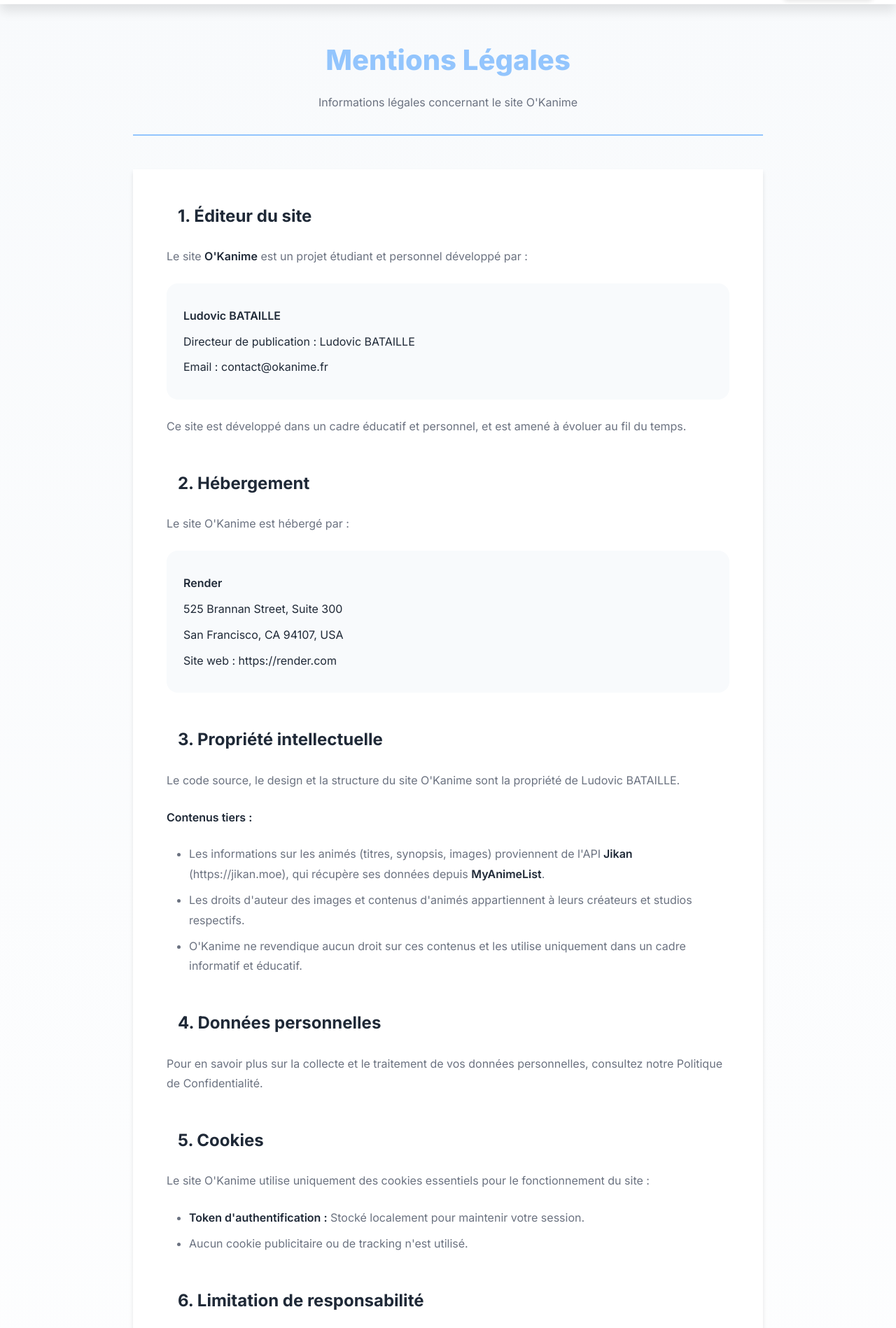
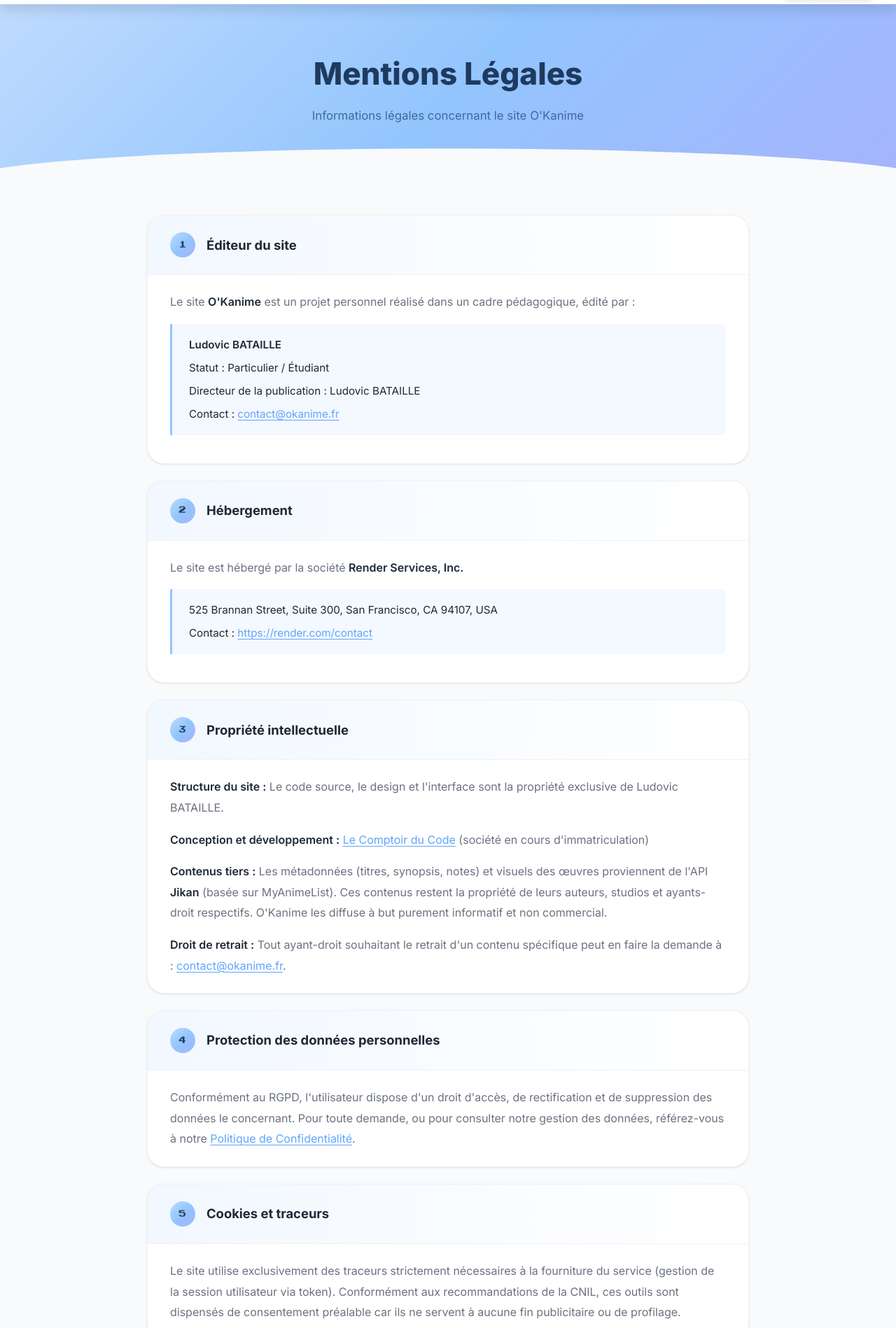
Before and after one commit to B-ludovic/okanime, a Next.js app in the folder frontend/: page /mentions-legales in a window 1280 px wide. Shown: the part 64-1962 px from the top of the page at 70% size. Built offline with nearby package versions, Linux system fonts and the light colour scheme.

Commit message:
feat: refonte mentions légales + revert auth localStorage

```diff
--- a/frontend/app/globals.css
+++ b/frontend/app/globals.css
@@ -4,7 +4,7 @@
 @import '../styles/Admin.css';
 
 /* Import Google Fonts */
-@import url('https://fonts.googleapis.com/css2?family=Playfair+Display:wght@700;800;900&family=Poppins:wght@400;500;600&family=Roboto:wght@500;700&family=Quicksand:wght@600;700&display=swap');
+@import url('https://fonts.googleapis.com/css2?family=Playfair+Display:wght@700;800;900&family=Poppins:wght@400;500;600&family=Roboto:wght@500;700&family=Quicksand:wght@600;700&family=Press+Start+2P&display=swap');
 
 /* RESET DE BASE */
 
--- a/frontend/app/mentions-legales/page.js
+++ b/frontend/app/mentions-legales/page.js
@@ -12,138 +12,113 @@
     <div className={styles.legalPage}>
       <Header />
 
+      <div className={styles.hero}>
+        <h1 className={styles.heroTitle}>Mentions Légales</h1>
+        <p className={styles.heroSubtitle}>Informations légales concernant le site O&apos;Kanime</p>
+      </div>
+
       <main className={styles.legalMain}>
         <div className={styles.legalContainer}>
-          <div className={styles.legalHeader}>
-            <h1 className={styles.legalTitle}>Mentions Légales</h1>
-            <p className={styles.legalSubtitle}>
-              Informations légales concernant le site O&apos;Kanime
+
+          <section className={styles.legalSection}>
+            <div className={styles.sectionHeader}>
+              <span className={styles.sectionNumber}>1</span>
+              <h2 className={styles.sectionTitle}>Éditeur du site</h2>
+            </div>
+            <div className={styles.sectionBody}>
+              <p>
+                Le site <strong>O&apos;Kanime</strong> est un projet personnel réalisé dans un cadre pédagogique, édité par :
               </p>
+              <div className={styles.infoBox}>
+                <p><strong>Ludovic BATAILLE</strong></p>
+                <p>Statut : Particulier / Étudiant</p>
+                <p>Directeur de la publication : Ludovic BATAILLE</p>
+                <p>Contact : <a href="mailto:contact@okanime.fr">contact@okanime.fr</a></p>
               </div>
+            </div>
+          </section>
 
-          <div className={styles.legalContent}>
-            {/* Éditeur du site */}
           <section className={styles.legalSection}>
-              <h2 className={styles.sectionTitle}>1. Éditeur du site</h2>
-              <div className={styles.sectionContent}>
+            <div className={styles.sectionHeader}>
+              <span className={styles.sectionNumber}>2</span>
+              <h2 className={styles.sectionTitle}>Hébergement</h2>
+            </div>
+            <div className={styles.sectionBody}>
+              <p>Le site est hébergé par la société <strong>Render Services, Inc.</strong></p>
+              <div className={styles.infoBox}>
+                <p>525 Brannan Street, Suite 300, San Francisco, CA 94107, USA</p>
+                <p>Contact : <a href="https://render.com/contact" target="_blank" rel="noopener noreferrer">https://render.com/contact</a></p>
+              </div>
+            </div>
+          </section>
+
+          <section className={styles.legalSection}>
+            <div className={styles.sectionHeader}>
+              <span className={styles.sectionNumber}>3</span>
+              <h2 className={styles.sectionTitle}>Propriété intellectuelle</h2>
+            </div>
+            <div className={styles.sectionBody}>
               <p>
-                  Le site <strong>O&apos;Kanime</strong> est un projet étudiant et personnel développé par :
+                <strong>Structure du site :</strong> Le code source, le design et l&apos;interface sont la propriété exclusive de Ludovic BATAILLE.
               </p>
-                <div className={styles.contactInfo}>
-                  <p><strong>Ludovic BATAILLE</strong></p>
-                  <p>Directeur de publication : Ludovic BATAILLE</p>
-                  <p>Email : <a href="mailto:contact@okanime.fr">contact@okanime.fr</a></p>
-                </div>
               <p>
-                  Ce site est développé dans un cadre éducatif et personnel,
-                  et est amené à évoluer au fil du temps.
+                <strong>Conception et développement :</strong>{' '}
+                <a href="https://www.lecomptoirducode.fr" target="_blank" rel="noopener noreferrer">Le Comptoir du Code</a>{' '}
+                (société en cours d&apos;immatriculation)
+              </p>
+              <p>
+                <strong>Contenus tiers :</strong> Les métadonnées (titres, synopsis, notes) et visuels des œuvres proviennent de l&apos;API{' '}
+                <strong>Jikan</strong> (basée sur MyAnimeList). Ces contenus restent la propriété de leurs auteurs, studios et ayants-droit respectifs.
+                O&apos;Kanime les diffuse à but purement informatif et non commercial.
+              </p>
+              <p>
+                <strong>Droit de retrait :</strong> Tout ayant-droit souhaitant le retrait d&apos;un contenu spécifique peut en faire la demande à :{' '}
+                <a href="mailto:contact@okanime.fr">contact@okanime.fr</a>.
               </p>
             </div>
           </section>
 
-            {/* Hébergement */}
           <section className={styles.legalSection}>
-              <h2 className={styles.sectionTitle}>2. Hébergement</h2>
-              <div className={styles.sectionContent}>
-                <p>Le site O&apos;Kanime est hébergé par :</p>
-                <div className={styles.contactInfo}>
-                  <p><strong>Render</strong></p>
-                  <p>525 Brannan Street, Suite 300</p>
-                  <p>San Francisco, CA 94107, USA</p>
-                  <p>Site web : <a href="https://render.com" target="_blank" rel="noopener noreferrer">https://render.com</a></p>
+            <div className={styles.sectionHeader}>
+              <span className={styles.sectionNumber}>4</span>
+              <h2 className={styles.sectionTitle}>Protection des données personnelles</h2>
             </div>
-              </div>
-            </section>
-
-            {/* Propriété intellectuelle */}
-            <section className={styles.legalSection}>
-              <h2 className={styles.sectionTitle}>3. Propriété intellectuelle</h2>
-              <div className={styles.sectionContent}>
+            <div className={styles.sectionBody}>
               <p>
-                  Le code source, le design et la structure du site O&apos;Kanime sont la propriété de Ludovic BATAILLE.
-                </p>
-                <p>
-                  <strong>Contenus tiers :</strong>
-                </p>
-                <ul>
-                  <li>
-                    Les informations sur les animés (titres, synopsis, images) proviennent de l&apos;API
-                    <strong> Jikan</strong> (<a href="https://jikan.moe" target="_blank" rel="noopener noreferrer">https://jikan.moe</a>),
-                    qui récupère ses données depuis <strong>MyAnimeList</strong>.
-                  </li>
-                  <li>
-                    Les droits d&apos;auteur des images et contenus d&apos;animés appartiennent à leurs créateurs et studios respectifs.
-                  </li>
-                  <li>
-                    O&apos;Kanime ne revendique aucun droit sur ces contenus et les utilise uniquement dans un cadre informatif et éducatif.
-                  </li>
-                </ul>
-              </div>
-            </section>
-
-            {/* Données personnelles */}
-            <section className={styles.legalSection}>
-              <h2 className={styles.sectionTitle}>4. Données personnelles</h2>
-              <div className={styles.sectionContent}>
-                <p>
-                  Pour en savoir plus sur la collecte et le traitement de vos données personnelles,
-                  consultez notre <a href="/politique-confidentialite">Politique de Confidentialité</a>.
+                Conformément au RGPD, l&apos;utilisateur dispose d&apos;un droit d&apos;accès, de rectification et de suppression des données le concernant.
+                Pour toute demande, ou pour consulter notre gestion des données, référez-vous à notre{' '}
+                <a href="/politique-confidentialite">Politique de Confidentialité</a>.
               </p>
             </div>
           </section>
 
-            {/* Cookies */}
           <section className={styles.legalSection}>
-              <h2 className={styles.sectionTitle}>5. Cookies</h2>
-              <div className={styles.sectionContent}>
+            <div className={styles.sectionHeader}>
+              <span className={styles.sectionNumber}>5</span>
+              <h2 className={styles.sectionTitle}>Cookies et traceurs</h2>
+            </div>
+            <div className={styles.sectionBody}>
               <p>
-                  Le site O&apos;Kanime utilise uniquement des cookies essentiels pour le fonctionnement du site :
-                </p>
-                <ul>
-                  <li><strong>Token d&apos;authentification :</strong> Stocké localement pour maintenir votre session.</li>
-                  <li>Aucun cookie publicitaire ou de tracking n&apos;est utilisé.</li>
-                </ul>
-              </div>
-            </section>
-
-            {/* Responsabilité */}
-            <section className={styles.legalSection}>
-              <h2 className={styles.sectionTitle}>6. Limitation de responsabilité</h2>
-              <div className={styles.sectionContent}>
-                <p>
-                  O&apos;Kanime est un projet étudiant et personnel fourni &quot;tel quel&quot;.
-                  L&apos;éditeur s&apos;efforce de maintenir le site accessible et fonctionnel,
-                  mais ne peut garantir :
-                </p>
-                <ul>
-                  <li>La disponibilité permanente du site</li>
-                  <li>L&apos;exactitude des informations fournies</li>
-                  <li>L&apos;absence d&apos;erreurs ou de bugs</li>
-                </ul>
-                <p>
-                  L&apos;éditeur décline toute responsabilité en cas de dommages directs ou indirects
-                  résultant de l&apos;utilisation du site.
+                Le site utilise exclusivement des traceurs strictement nécessaires à la fourniture du service (gestion de la session utilisateur via token).
+                Conformément aux recommandations de la CNIL, ces outils sont dispensés de consentement préalable car ils ne servent à aucune fin publicitaire ou de profilage.
               </p>
             </div>
           </section>
 
-            {/* Contact */}
           <section className={styles.legalSection}>
-              <h2 className={styles.sectionTitle}>7. Contact</h2>
-              <div className={styles.sectionContent}>
+            <div className={styles.sectionHeader}>
+              <span className={styles.sectionNumber}>6</span>
+              <h2 className={styles.sectionTitle}>Responsabilité</h2>
+            </div>
+            <div className={styles.sectionBody}>
               <p>
-                  Pour toute question concernant ces mentions légales, vous pouvez nous contacter :
+                L&apos;éditeur ne saurait être tenu responsable des erreurs de données transmises par les API tierces, ni d&apos;une interruption temporaire du service.
+                L&apos;utilisation des informations présentes sur le site se fait sous l&apos;entière responsabilité de l&apos;utilisateur.
               </p>
-                <div className={styles.contactInfo}>
-                  <p>Email : <a href="mailto:contact@okanime.fr">contact@okanime.fr</a></p>
-                </div>
             </div>
           </section>
 
-            <div className={styles.updateDate}>
-              Dernière mise à jour : 30 novembre 2025
-            </div>
-          </div>
+          <p className={styles.updateDate}>Dernière mise à jour : 28 mars 2026</p>
         </div>
       </main>
 
--- a/frontend/styles/modules/Legal.module.css
+++ b/frontend/styles/modules/Legal.module.css
@@ -1,11 +1,47 @@
-/* PAGES LÉGALES - Styles cohérents avec O'Kanime */
+/* PAGES LÉGALES - O'Kanime */
 
 .legalPage {
   min-height: 100vh;
   display: flex;
   flex-direction: column;
-  background: linear-gradient(to bottom, #f8fafc, #ffffff);
+  background: var(--fond-page);
 }
+
+/* ─── HERO ─────────────────────────────────── */
+
+.hero {
+  background: var(--gradient-bleu-principal);
+  padding: 4rem var(--espace-lg) 5rem;
+  text-align: center;
+  position: relative;
+  overflow: hidden;
+}
+
+.hero::after {
+  content: '';
+  position: absolute;
+  bottom: -1px;
+  left: 0;
+  right: 0;
+  height: 48px;
+  background: var(--fond-page);
+  clip-path: ellipse(55% 100% at 50% 100%);
+}
+
+.heroTitle {
+  font-size: 2.75rem;
+  font-weight: 800;
+  color: #1e3a5f;
+  margin-bottom: 0.75rem;
+}
+
+.heroSubtitle {
+  font-size: 1.05rem;
+  color: #2d5a8e;
+  opacity: 0.85;
+}
+
+/* ─── CONTENU ───────────────────────────────── */
 
 .legalMain {
   flex: 1;
@@ -13,129 +49,132 @@
 }
 
 .legalContainer {
-  max-width: 900px;
+  max-width: 860px;
   margin: 0 auto;
+  display: flex;
+  flex-direction: column;
+  gap: var(--espace-md);
 }
 
-.legalHeader {
-  text-align: center;
-  margin-bottom: var(--espace-xl);
-  padding-bottom: var(--espace-lg);
-  border-bottom: 2px solid var(--bleu-pastel);
+/* ─── SECTIONS ──────────────────────────────── */
+
+.legalSection {
+  background: white;
+  border-radius: var(--arrondi-grand);
+  box-shadow: var(--ombre-petite);
+  overflow: hidden;
+  border: 1px solid #eef2f7;
+  transition: box-shadow 0.2s ease, transform 0.2s ease;
 }
 
-.legalTitle {
-  font-size: 2.5rem;
-  font-weight: 800;
-  color: var(--bleu-pastel);
+.legalSection:hover {
+  box-shadow: var(--ombre-grande);
+  transform: translateY(-2px);
+}
+
+.sectionHeader {
+  display: flex;
+  align-items: center;
+  gap: var(--espace-sm);
+  padding: var(--espace-md) var(--espace-lg);
+  background: linear-gradient(to right, rgba(147, 197, 253, 0.12), transparent);
+  border-bottom: 1px solid #eef2f7;
+}
+
+.sectionNumber {
+  width: 2.25rem;
+  height: 2.25rem;
+  min-width: 2.25rem;
+  border-radius: 50%;
+  background: var(--gradient-bleu-principal);
+  color: #1e3a5f;
+  font-family: 'Press Start 2P', monospace;
+  font-size: 0.65rem;
+  display: flex;
+  align-items: center;
+  justify-content: center;
+  image-rendering: pixelated;
+}
+
+.sectionTitle {
+  font-size: 1.15rem;
+  font-weight: 700;
+  color: var(--texte-noir);
+  margin: 0;
+}
+
+.sectionBody {
+  padding: var(--espace-md) var(--espace-lg);
+  color: var(--texte-gris);
+  line-height: 1.85;
+}
+
+.sectionBody p {
   margin-bottom: var(--espace-sm);
 }
 
-.legalSubtitle {
-  font-size: 1rem;
-  color: var(--texte-gris);
-}
-
-.legalContent {
-  background: white;
-  padding: var(--espace-xl);
-  border-radius: var(--arrondi-large);
-  box-shadow: var(--ombre-moyenne);
-}
-
-.legalSection {
-  margin-bottom: var(--espace-xl);
-}
-
-.legalSection:last-child {
+.sectionBody p:last-child {
   margin-bottom: 0;
 }
 
-.sectionTitle {
-  font-size: 1.5rem;
-  font-weight: 700;
-  color: var(--texte-noir);
-  margin-bottom: var(--espace-md);
-  padding-left: var(--espace-sm);
-}
-
-.sectionContent {
-  color: var(--texte-gris);
-  line-height: 1.8;
-  margin-bottom: var(--espace-md);
-}
-
-.sectionContent p {
-  margin-bottom: var(--espace-md);
-}
-
-.sectionContent ul {
-  list-style: disc;
-  padding-left: var(--espace-lg);
-  margin-bottom: var(--espace-md);
-}
-
-.sectionContent li {
-  margin-bottom: var(--espace-xs);
-}
-
-.sectionContent strong {
+.sectionBody strong {
   color: var(--texte-noir);
   font-weight: 600;
 }
 
-.contactInfo {
-  background: #f8fafc;
-  padding: var(--espace-md);
-  border-radius: var(--arrondi-moyen);
-  margin: var(--espace-md) 0;
+.sectionBody a {
+  color: var(--bleu-profond);
+  text-decoration: underline;
+  text-underline-offset: 3px;
 }
 
-.contactInfo p {
-  margin: var(--espace-xs) 0;
-  color: var(--texte-noir);
+.sectionBody a:hover {
+  color: var(--bleu-pastel);
 }
 
-.highlight {
-  background: rgba(147, 197, 253, 0.1);
-  padding: var(--espace-md);
-  border-radius: var(--arrondi-moyen);
-  margin: var(--espace-md) 0;
+/* ─── INFO BOX ──────────────────────────────── */
+
+.infoBox {
+  background: #f4f8ff;
+  border-left: 3px solid var(--bleu-pastel);
+  border-radius: 0 var(--arrondi-petit) var(--arrondi-petit) 0;
+  padding: var(--espace-sm) var(--espace-md);
+  margin: var(--espace-sm) 0;
 }
+
+.infoBox p {
+  margin: 0.3rem 0;
+  color: var(--texte-noir);
+  font-size: 0.95rem;
+}
+
+.infoBox p:first-child {
+  margin-top: 0;
+}
+
+.infoBox p:last-child {
+  margin-bottom: 0;
+}
+
+/* ─── FOOTER DATE ───────────────────────────── */
 
 .updateDate {
   text-align: center;
   color: var(--texte-gris);
-  font-size: 0.9rem;
-  margin-top: var(--espace-xl);
-  padding-top: var(--espace-lg);
-  border-top: 1px solid #e5e7eb;
+  font-size: 0.85rem;
+  padding: var(--espace-md) 0 var(--espace-sm);
+  opacity: 0.7;
 }
 
-.subsectionTitle {
-  margin-top: 1rem;
-  margin-bottom: 0.5rem;
-  font-weight: 600;
-  color: var(--texte-noir);
-}
+/* ─── RESPONSIVE ────────────────────────────── */
 
-.dangerIcon {
-  display: inline;
-  margin-right: 8px;
-  vertical-align: middle;
-}
-
-/* Responsive */
 @media (max-width: 768px) {
-  .legalTitle {
+  .heroTitle {
     font-size: 2rem;
   }
 
-  .legalContent {
-    padding: var(--espace-lg);
-  }
-
-  .sectionTitle {
-    font-size: 1.25rem;
+  .sectionHeader,
+  .sectionBody {
+    padding: var(--espace-sm) var(--espace-md);
   }
 }
```
Lines whose indentation alone changed are shown as unchanged.
